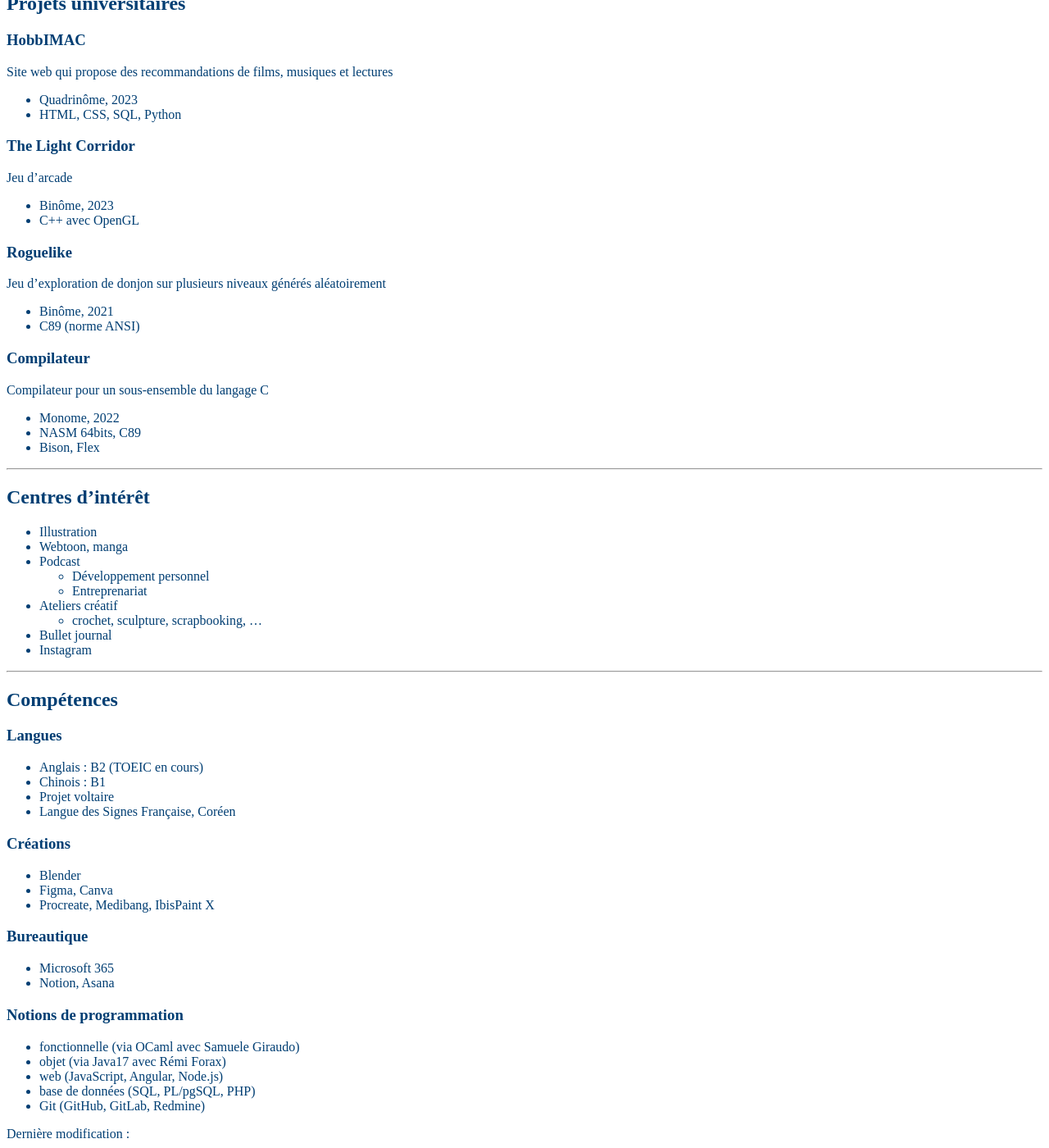
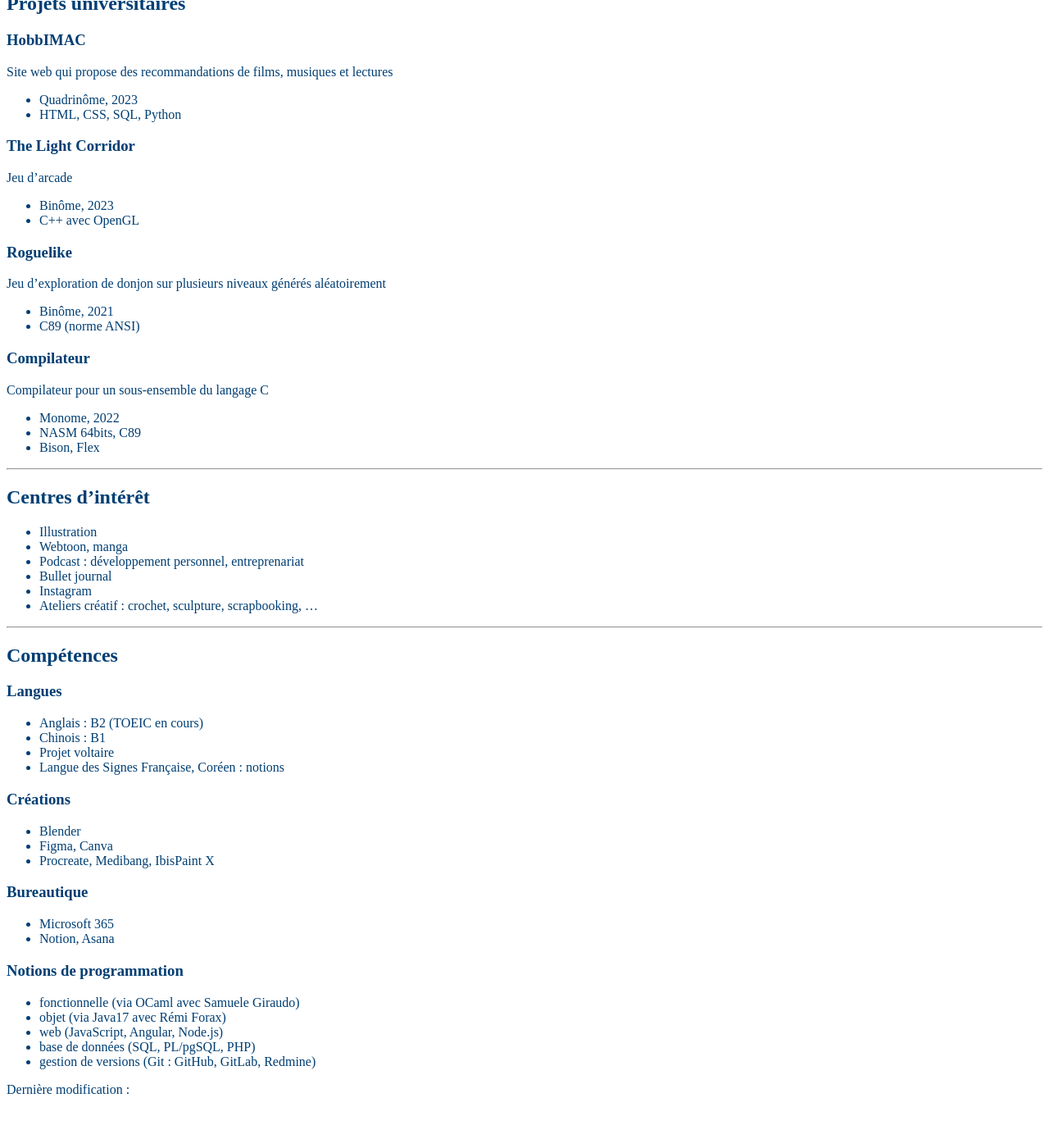
Before and after one commit to Melokye/Melokye.github.io, a Jekyll site: the page built from index.md, in a window 1280 px wide and 1400 px high, scrolled down 2138 px. Shown: the whole window at 82% size. Built offline with Jekyll 4.4.1, drawn with Linux system fonts in a browser that asks for light colours; after the commit the page ends 3484 px from its top, so only the background shows below that; some of the changed text lies outside the part shown.

Commit message:
correction coquilles + ajout TODO

```diff
--- a/index.md
+++ b/index.md
@@ -14,6 +14,8 @@
 - Région parisienne
 - Mobilité : Europe
 - melodiekouy@gmail.com
+
+<!-- TODO ajouter les réseaux sociaux -->
 
 ---
 
@@ -126,17 +128,13 @@
 
 ---
 
-
 ## Centres d'intérêt
 - Illustration
 - Webtoon, manga
-- Podcast
-    - Développement personnel
-    - Entreprenariat
-- Ateliers créatif
-    - crochet, sculpture, scrapbooking, ...
+- Podcast : développement personnel, entreprenariat
 - Bullet journal
 - Instagram
+- Ateliers créatif : crochet, sculpture, scrapbooking, ...
 
 ---
 
@@ -145,12 +143,13 @@
 - Anglais : B2 (TOEIC en cours)
 - Chinois : B1
 - Projet voltaire
-- Langue des Signes Française, Coréen
+- Langue des Signes Française, Coréen : notions
 
 ### Créations
 - Blender
 - Figma, Canva
 - Procreate, Medibang, IbisPaint X
+<!-- TODO : suite adobe ? -->
 
 ### Bureautique
 - Microsoft 365
@@ -161,4 +160,4 @@
 - objet (via Java17 avec Rémi Forax)
 - web (JavaScript, Angular, Node.js)
 - base de données (SQL, PL/pgSQL, PHP)
-- Git (GitHub, GitLab, Redmine)
+- gestion de versions (Git : GitHub, GitLab, Redmine)
```
Also changed, not shown: other parts of index.md (+1 -1 lines).
